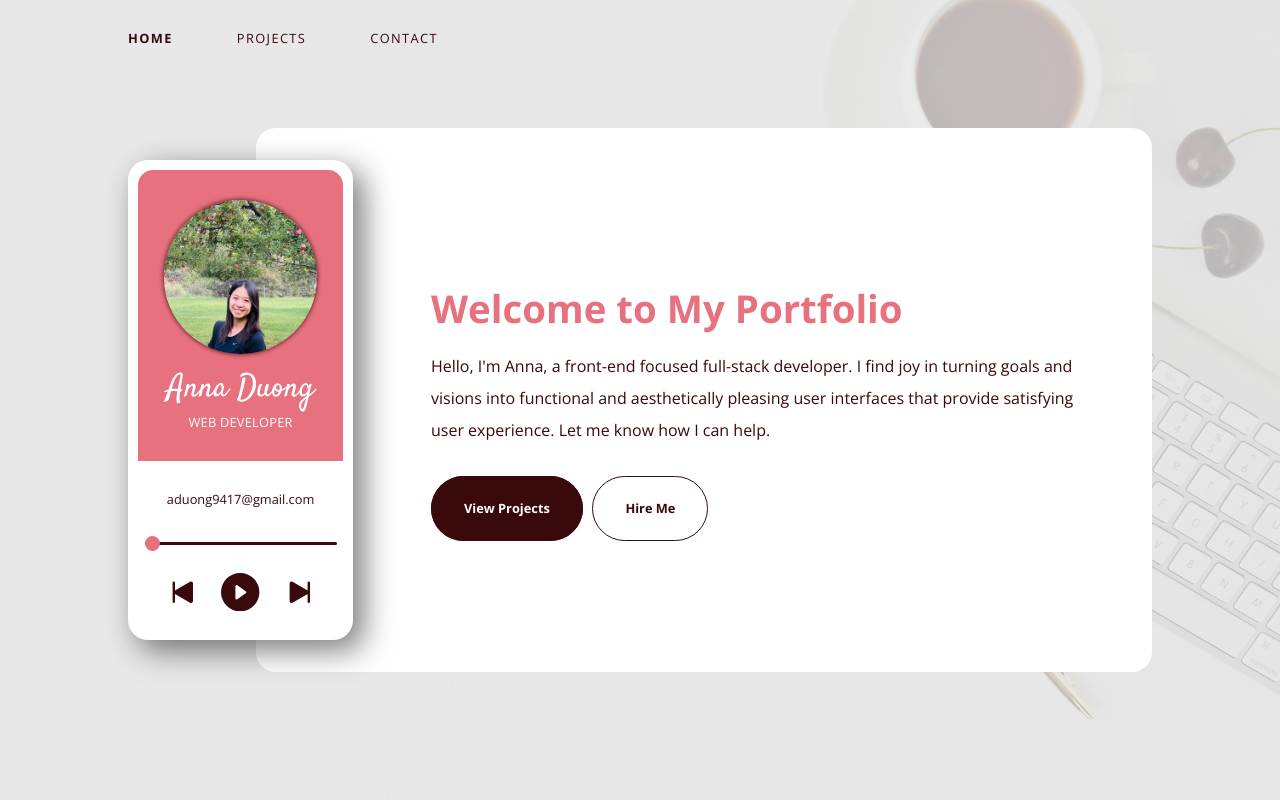
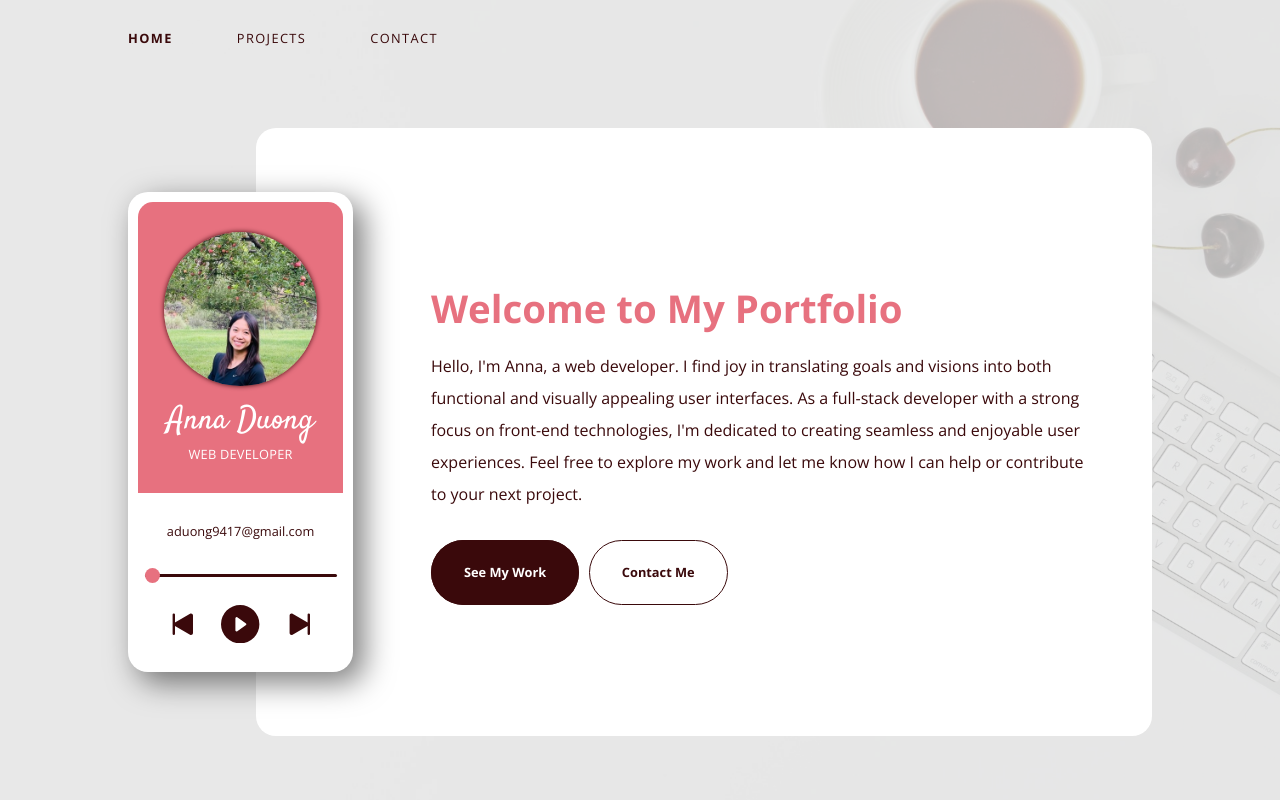
Before and after one commit to annaduong17/portfolio, a React (Create React App) app: page / in a window 1280 px wide. Shown: the top 800 px of the page. Built offline with nearby package versions, Linux system fonts and the light colour scheme.

Commit message:
update Home content

```diff
--- a/src/components/Home.js
+++ b/src/components/Home.js
@@ -6,12 +6,12 @@ function Home() {
       </div>
 
       <div className="home-description">
-        <p>Hello, I'm Anna, a front-end focused full-stack developer. I find joy in turning goals and visions into functional and aesthetically pleasing user interfaces that provide satisfying user experience. Let me know how I can help.</p>
+        <p>Hello, I'm Anna, a web developer. I find joy in translating goals and visions into both functional and visually appealing user interfaces. As a full-stack developer with a strong focus on front-end technologies, I'm dedicated to creating seamless and enjoyable user experiences. Feel free to explore my work and let me know how I can help or contribute to your next project.</p>
       </div>
 
       <div className="home-buttons">
-        <a className="btn primary-btn no-underline" href="#portfolio-page">View Projects</a>
-        <a className="btn secondary-btn no-underline" href="#contact-page">Hire Me</a>
+        <a className="btn primary-btn no-underline" href="#portfolio-page">See My Work</a>
+        <a className="btn secondary-btn no-underline" href="#contact-page">Contact Me</a>
       </div>
     </div>
   );
```
